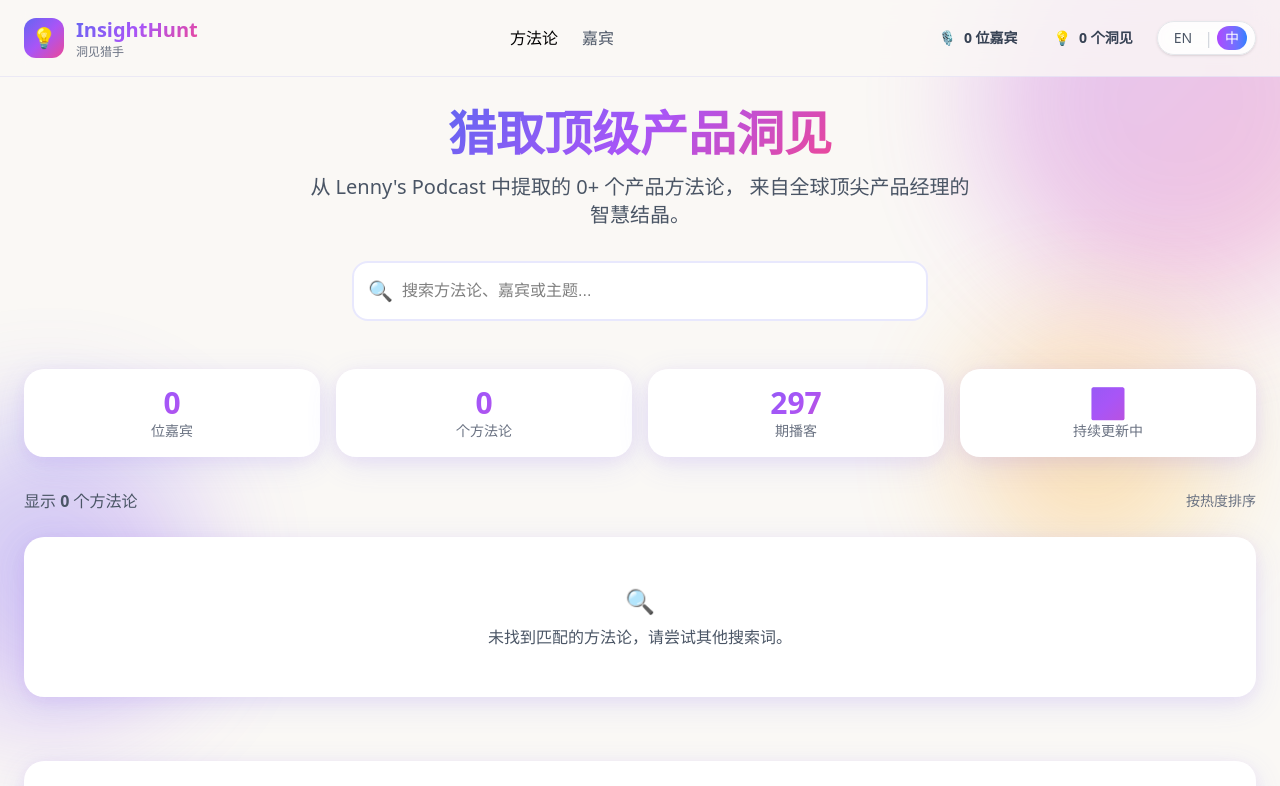
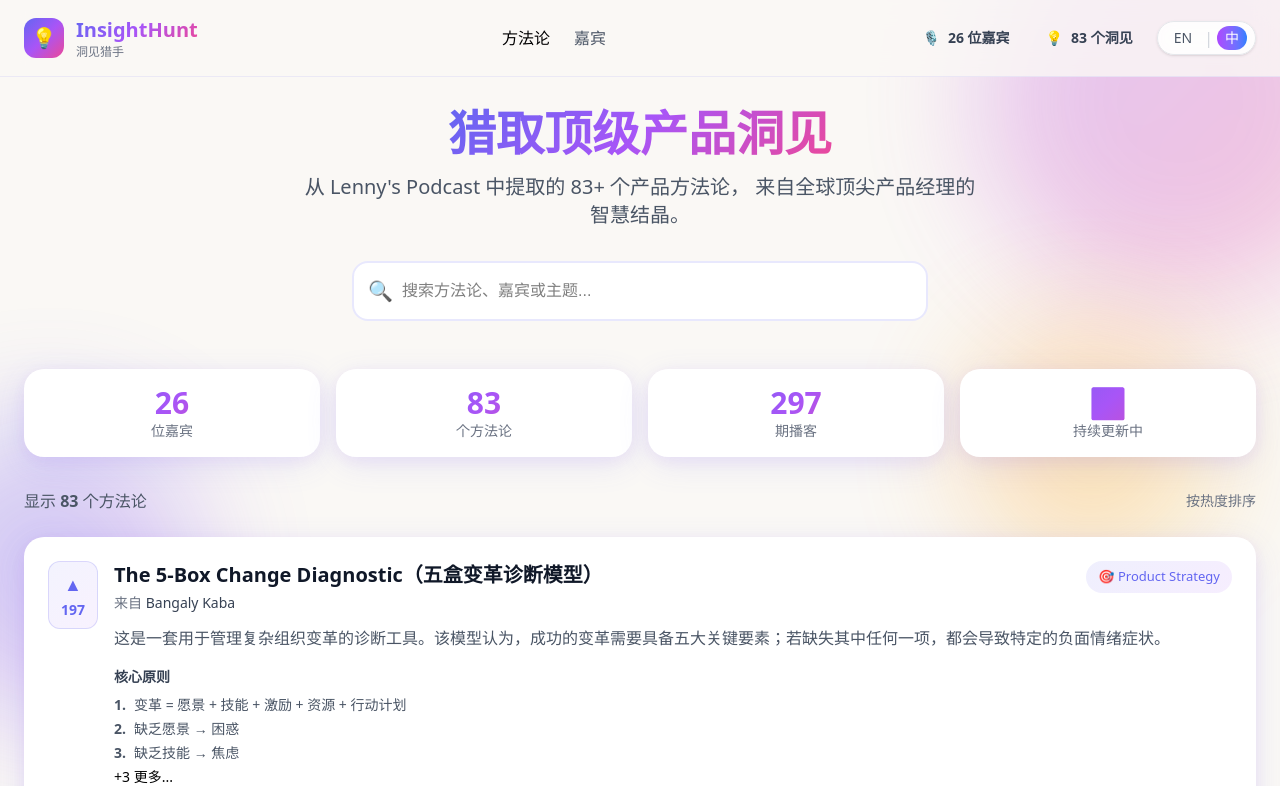
Before and after one commit to Coowoolf/insighthunt, a Next.js app: page /cn in a window 1280 px wide. Shown: the top 786 px of the page. Built offline with nearby package versions, Linux system fonts and the light colour scheme; a web font is replaced by a local one.

Commit message:
fix: Add Chinese translation fields to data layer transformData()

```diff
--- a/data/extracted/json/Deb Liu.json
+++ b/data/extracted/json/Deb Liu.json
@@ -3,7 +3,8 @@
     "name": "Deb Liu",
     "title": "CEO of Ancestry",
     "company": "Ancestry",
-    "background": "Deb Liu is the CEO of Ancestry and a former VP of Product at Facebook, where she built Facebook Marketplace to over 1 billion users and led the development of Facebook's mobile ad products. She also held leadership roles at PayPal and eBay and serves on the board of Intuit."
+    "background": "Deb Liu is the CEO of Ancestry and a former VP of Product at Facebook, where she built Facebook Marketplace to over 1 billion users and led the development of Facebook's mobile ad products. She also held leadership roles at PayPal and eBay and serves on the board of Intuit.",
+    "background_zh": "Deb Liu 现任 Ancestry CEO，曾任 Facebook 产品副总裁。在 Facebook 任职期间，她一手打造了 Facebook Marketplace 并将其用户规模拓展至超 10 亿，同时主导了移动广告产品的开发。此外，她曾在 PayPal 和 eBay 担任核心管理职务，目前兼任 Intuit 董事会成员。"
   },
   "episodeSummary": "Deb Liu shares a masterclass on navigating a product career, balancing the creation of zero-to-one billion-dollar businesses within large corporations, and overcoming the challenges of introversion in leadership. She provides tactical frameworks for treating your career with the same rigor as a product roadmap and offers specific strategies for onboarding successfully into executive roles.",
   "keyTakeaways": [
@@ -30,7 +31,19 @@
       "whenToUse": "When considering a job change, feeling stagnant in a current role, or conducting annual personal reviews.",
       "commonMistakes": "Relying on hindsight bias to justify accidental career moves rather than creating forward-looking intentionality.",
       "quote": "If I said you had to write a spec for your career, what does success look like? How are you going to get there? You have metrics for your product, and yet you don't have metrics for your career.",
-      "realWorldExample": "Deb contrasts her own 'accidental' path with a mentee who specifically identified a goal to join a Fortune 100 board and reverse-engineered the exact steps and introductions required to get there over 10 years."
+      "realWorldExample": "Deb contrasts her own 'accidental' path with a mentee who specifically identified a goal to join a Fortune 100 board and reverse-engineered the exact steps and introductions required to get there over 10 years.",
+      "summary_zh": "这是一套将产品管理的严谨逻辑应用于职业规划的战略框架。拒绝被动应对零散的工作邀约，而是主动为职业生涯定义一份 \"Spec\"，以此作为基于长期目标评估发展机遇的基准。",
+      "problemItSolves_zh": "避免高潜 PM 在职业发展中陷入“随波逐流”的状态，缺乏主动规划和清晰的进阶路径。",
+      "whenToUse_zh": "考虑职业变动、当前岗位陷入瓶颈，或进行个人年度复盘时。",
+      "commonMistakes_zh": "依赖后视偏差合理化偶然的职业变动，而非建立前瞻性的主动规划。",
+      "realWorldExample_zh": "Deb 将自己“随遇而安”的职业路径与一位学员的经历进行了对比：该学员明确锁定了“进入财富 100 强董事会”的目标，并对未来 10 年达成该目标所需的具体步骤和人脉引荐进行了精准的反向拆解。",
+      "principles_zh": [
+        "定义 5 年愿景：设定具体的成果（如“成为财富 100 强企业董事会成员”），而非模糊的职级头衔。",
+        "撰写规格书：将实现愿景所需的具体技能、经历（即“产品特性”）及关键里程碑文档化。",
+        "审计发展轨迹：评估潜在职位时，不应只看薪资或大厂光环，而要判断它能否让你更接近规格书设定的终点。",
+        "基于失败迭代：不要将职业挫折视为失败，而应将其视为调整职业战略的数据点，就像进行产品迭代一样。"
+      ],
+      "name_zh": "The Career Product Specification（职业产品说明书）"
     },
     {
       "name": "The Stealth Innovation Protocol",
@@ -46,7 +59,19 @@
       "whenToUse": "When launching a new vertical or experimental product inside a mature company (e.g., Facebook Marketplace, Mobile Ads).",
       "commonMistakes": " announcing a launch too early internally, which invites 'love to death'—over-scrutiny and resource-heavy processes that slow down iteration.",
       "quote": "The thing that I think a lot of large companies don't realize is that you can love something to death. I'd rather do it out of the limelight, do it with the minimal resources and have the freedom to fail.",
-      "realWorldExample": "When building Facebook's mobile ad product, Deb's team iterated on 5-6 versions out of the spotlight. The product was on the verge of death multiple times, and she even took a second job running payments to sustain the team before the ads product finally clicked."
+      "realWorldExample": "When building Facebook's mobile ad product, Deb's team iterated on 5-6 versions out of the spotlight. The product was on the verge of death multiple times, and she even took a second job running payments to sustain the team before the ads product finally clicked.",
+      "summary_zh": "一种针对大厂内部的新产品孵化策略，旨在通过最小化关注度和资源投入，来最大化迭代速度。该策略强调保持耐心，并致力于为团队屏蔽来自高管层的“关爱”，以免这种过早介入扼杀尚处于脆弱萌芽期的产品。",
+      "problemItSolves_zh": "应对大型组织严苛审视环境下，从0到1打造产品的高失败率难题。",
+      "whenToUse_zh": "在成熟企业内部启动新垂类业务或实验性产品时（例如 Facebook Marketplace、移动广告业务）。",
+      "commonMistakes_zh": "过早在内部公开项目，会招致“关爱致死”——引来过度的审视和繁重的流程负担，从而拖慢迭代节奏。",
+      "realWorldExample_zh": "在打造 Facebook 移动广告产品时，Deb 的团队在远离聚光灯的状态下低调迭代了 5-6 个版本。该产品曾数次濒临夭折，为了保住团队，她甚至不得不兼管支付业务，直到广告产品最终跑通。",
+      "principles_zh": [
+        "避开聚光灯：刻意保持项目低调，规避每周向高层汇报进度的压力。",
+        "视资源受限为特性：以最小化资源运作来倒逼聚焦，便于在没有巨大沉没成本包袱的情况下悄然转型。",
+        "投资组合思维：接受 50% 的失败率；将具体产品视为投资组合中的押注，而非关乎生死的必胜之战。",
+        "果断裁剪与转型：若功能或产品缺乏增长动能，需果断砍掉；将其视为实验种子，而非核心基建。"
+      ],
+      "name_zh": "The Stealth Innovation Protocol（潜行创新法则）"
     },
     {
       "name": "The Listen-Align-Execute Onboarding Cycle",
@@ -62,7 +87,19 @@
       "whenToUse": "The first 90 days of any new role, whether as an individual contributor or a C-level executive.",
       "commonMistakes": "Skipping the listening phase to 'get a quick win' and accidentally violating cultural norms or solving the wrong problem.",
       "quote": "You're part of a dance that's going around... if you actually make a mistake, you could trip other people up. Finding your place in the dance is really important.",
-      "realWorldExample": "When joining Ancestry as CEO, Deb interviewed 60 people in 30 days. She noted a wishlist item from one employee and, two years later, circled back to tell him they had finally completed his list, solidifying deep trust."
+      "realWorldExample": "When joining Ancestry as CEO, Deb interviewed 60 people in 30 days. She noted a wishlist item from one employee and, two years later, circled back to tell him they had finally completed his list, solidifying deep trust.",
+      "summary_zh": "这是一个结构化的 30-60-90 天框架，强调在全面转向执行模式前，优先进行深度倾听与建立信任。该框架旨在帮助新人规避因不了解团队文化而“踩雷”的风险。",
+      "problemItSolves_zh": "帮助管理者和 PM 在新岗位成功“软着陆”，避免引发团队对立或做出仓促、缺乏依据的决策。",
+      "whenToUse_zh": "任何新岗位的入职前 90 天，无论是独立贡献者还是 C-level 高管。",
+      "commonMistakes_zh": "为追求“速胜”而跳过倾听阶段，导致无意中触犯团队文化禁忌，或是解决了错误的问题。",
+      "realWorldExample_zh": "Deb 出任 Ancestry CEO 时，在 30 天内与 60 人进行了访谈。当时她特意记下了一位员工提及的「心愿单」需求，并在两年后专门向其反馈清单已全部落地，这一举动极大地夯实了深层信任。",
+      "principles_zh": [
+        "第 0-30 天（倾听之旅）：深度访谈 50-60 位关键干系人。询问“当前面临的挑战”及“你的期望清单是什么”。切记：此时主要任务是倾听，暂不输出解决方案。",
+        "互惠触发机制：向每个产研团队询问“本周我能为你做的一件具体的事是什么？”，以此快速建立信任资本。",
+        "第 31-60 天（对齐）：将倾听之旅获取的信息提炼为一份“全局现状综述”并进行回放。与组织确认：“这是我所接收到的信息，我们聚焦的问题域是否准确？”",
+        "第 61-90 天（执行）：唯有在完成对齐之后，才开始基于达成的共识愿景推进执行落地。"
+      ],
+      "name_zh": "The Listen-Align-Execute Onboarding Cycle（“倾听-对齐-执行”入职循环）"
     },
     {
       "name": "The Introvert's Visibility Loop",
@@ -78,7 +115,19 @@
       "whenToUse": "For introverted PMs struggling to get promoted, or leaders trying to unlock the potential of introverted team members.",
       "commonMistakes": "Assuming 'good work speaks for itself'—it rarely does without a narrative wrapper (product marketing for your career).",
       "quote": "You make a light bulb, but you're selling light... She was making amazing number of light bulbs... but she was not marketing the light.",
-      "realWorldExample": "Deb's manager (Bos) forced her to sign a 'contract' to write and publish one piece of content every month. This external accountability helped her overcome her fear of sharing her wisdom publicly."
+      "realWorldExample": "Deb's manager (Bos) forced her to sign a 'contract' to write and publish one piece of content every month. This external accountability helped her overcome her fear of sharing her wisdom publicly.",
+      "summary_zh": "一套战术性行为转变与结构性调整方案，旨在确保内向者在不改变核心人格的前提下，使其工作价值获得认可并能有效影响决策。",
+      "problemItSolves_zh": "助力内向型产品从业者在偏好外向特质与即兴表达的职场环境中脱颖而出。",
+      "whenToUse_zh": "适用于面临晋升困境的内向型产品经理，或试图挖掘内向型成员潜力的团队管理者。",
+      "commonMistakes_zh": "误以为“酒香不怕巷子深”——若缺乏叙事包装（即针对个人职业生涯的产品营销），优秀的业绩很难“自我发声”。",
+      "realWorldExample_zh": "Deb 的主管 (Bos) 强制她签下了一份“契约”，规定每月必须撰写并发布一篇内容。这种外部约束机制帮助她克服了对外分享专业见解的心理障碍。",
+      "principles_zh": [
+        "**重构自我营销认知**：摒弃“炫耀”心理，将分享工作成果视为对业务方的“价值同步”，旨在通过展示团队产出来争取必要资源。",
+        "**建立“以写促言”契约**：承诺固定的写作排期（如每月一篇博客或内部文档），通过输出倒逼思维外化。",
+        "**会前预处理机制**：提前准备观点与反馈，消除思维“处理时差”，避免因现场思考而错失发言窗口期。",
+        "**构建结构化公平**：在口头讨论前，推行“默读”或文档内异步投票（如在协作表格中为每位参会者分配独立行进行评论），从机制上保障话语权平等。"
+      ],
+      "name_zh": "The Introvert's Visibility Loop（内向者能见度飞轮）"
     }
   ],
   "notableQuotes": [
@@ -99,5 +148,6 @@
       "context": "Advice she gives to university students about the impact of a partner on career longevity and balance."
     }
   ],
-  "filename": "Deb Liu"
+  "filename": "Deb Liu",
+  "episodeSummary_zh": "Deb Liu 带来了一场关于驾驭产品职业生涯的大师课，分享了如何在大型企业内部从 0 到 1 孵化十亿美金级业务，以及内向者如何突破领导力瓶颈。她提供了一套实战框架，教你用规划产品路线图的严谨度来经营职业生涯，并给出了成功履新高管职位的具体策略。"
 }
--- a/src/data/insights.ts
+++ b/src/data/insights.ts
@@ -53,6 +53,15 @@ function transformData() {
                 // Dynamic visualization
                 visualizationType: m.visualizationType,
                 visualizationData: m.visualizationData,
+                // Chinese translations
+                name_zh: m.name_zh,
+                summary_zh: m.summary_zh,
+                principles_zh: m.principles_zh,
+                quote_zh: m.quote_zh,
+                problemItSolves_zh: m.problemItSolves_zh,
+                whenToUse_zh: m.whenToUse_zh,
+                commonMistakes_zh: m.commonMistakes_zh,
+                realWorldExample_zh: m.realWorldExample_zh,
             };
             methodologies.push(methodology);
             guest.methodologies.push(methodology);
```
